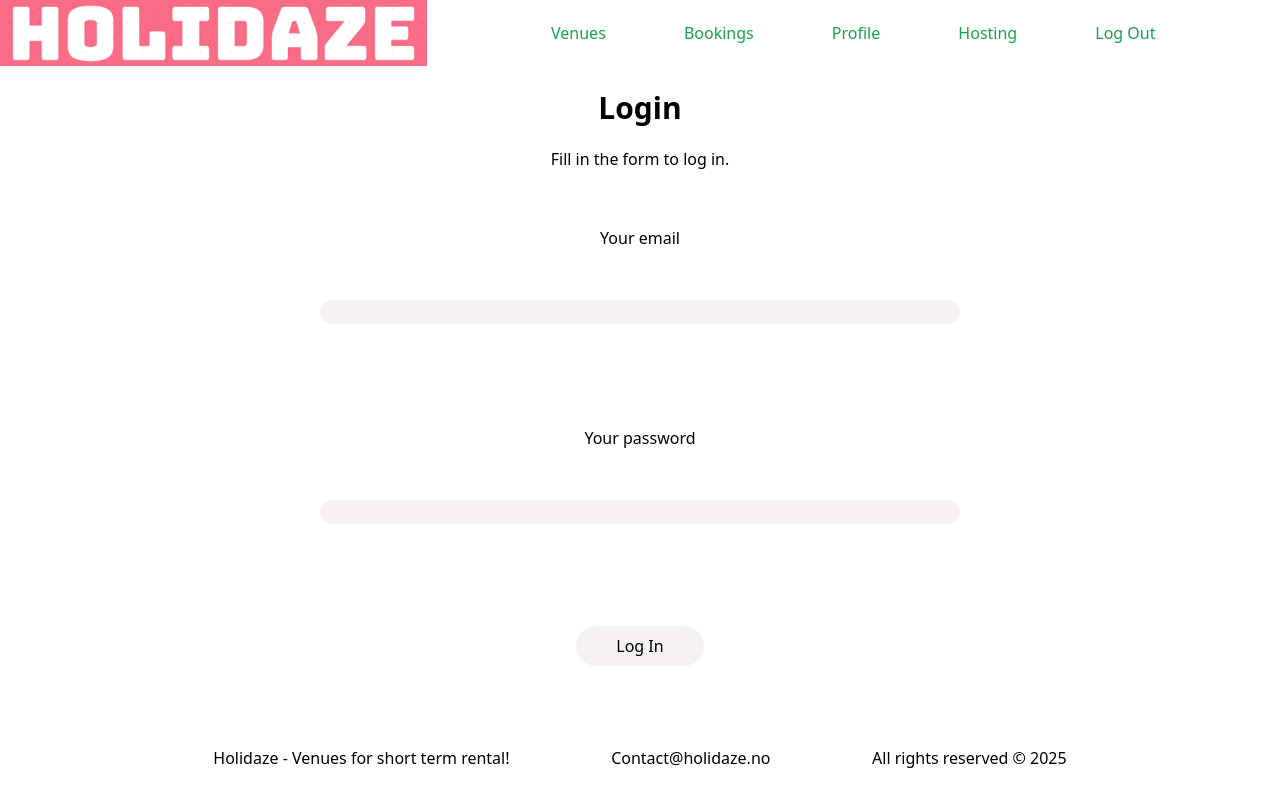
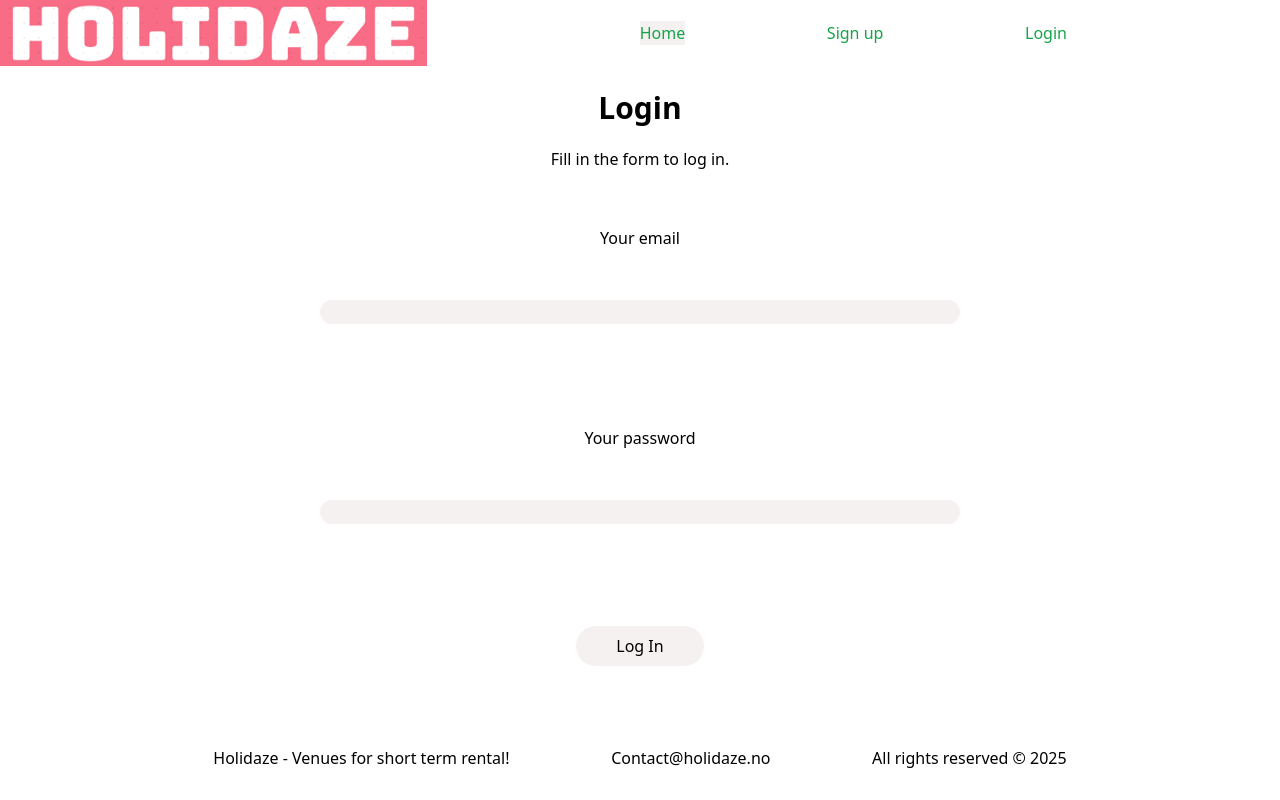
Before and after one commit to JohanLossius/holidaze, a React (Vite) app: page /login in a window 1280 px wide. Built offline with nearby package versions, Linux system fonts and the light colour scheme.

Commit message:
fix usecontext with local storage login functionality

```diff
--- a/src/App.jsx
+++ b/src/App.jsx
@@ -11,6 +11,7 @@ import Bookings from "./components/booking/bookings.jsx";
 import Profile from "./components/profile/profile.jsx";
 import Hosting from "./components/hosting/hosting.jsx";
 import RouteNotFound from "./components/validation/routeNotFound.jsx";
+import { ProfileLoginProvider } from "./components/constants/loginContext.jsx";
 
 // The <Outlet> from react-router-dom displays any child routes, almost like
 // passing through "children" in a component
--- /dev/null
+++ b/src/components/constants/localStorage.jsx
@@ -0,0 +1,26 @@
+// import React, { createContext, useContext, useState } from "react";
+
+// const username = localStorage.getItem("username");
+// const accessToken = localStorage.getItem("accessToken");
+// const avatarUrl = localStorage.getItem("avatarUrl");
+// const loggedIn = localStorage.getItem("loggedIn");
+
+// export { username, accessToken, avatarUrl, loggedIn };
+
+// export const localStorageSetItem = (key, value) => {
+//   localStorage.setItem(key, JSON.stringify(value));
+// };
+
+// export const localStorageGetItem = (key) => {
+//   const value = localStorage.getItem(key);
+//   console.log("localStorageGetItem value:", value ? JSON.parse(value) : null);
+//   return value ? JSON.parse(value) : null;
+// }
+
+// export const localStorageRemoveItem = (key) => {
+//   localStorage.removeItem(key);
+// }
+
+// export const localStorageClear = () => {
+//   localStorage.clear();
+// }
--- /dev/null
+++ b/src/components/constants/loginContext.jsx
@@ -0,0 +1,47 @@
+import React, { createContext, useContext, useState, useEffect } from "react";
+import { useNavigate } from "react-router-dom";
+
+const ProfileLoginContext = createContext();
+
+export const ProfileLoginProvider = ({ children }) => {
+  const [loggedInState, setLoggedInState] = useState(!!localStorage.getItem("loggedIn"));
+
+  const navigate = useNavigate();
+
+  // const signup = ( username, email ) => {
+  //   localStorage.setItem("username", username);
+  //   localStorage.setItem("email", email);
+  //   localStorage.setItem("loggedIn", false);
+  //   setLoggedInState(false);
+  // };
+
+  const login = ( username, token, avatarUrl ) => {
+    localStorage.setItem("username", username);
+    localStorage.setItem("accessToken", token);
+    localStorage.setItem("avatarUrl", avatarUrl);
+    localStorage.setItem("loggedIn", true);
+    setLoggedInState(true);
+    navigate("/venues");
+  }
+
+  const logout = () => {
+    localStorage.clear();
+    setLoggedInState(false);
+    navigate("/");
+  }
+
+  useEffect(() => {
+    const handleStorageChange = () => {
+      setLoggedInState(!!localStorage.getItem("loggedIn"));
+    }
+    window.addEventListener("storage", handleStorageChange);
+  });
+
+  return (
+    <ProfileLoginContext.Provider value={{ loggedInState, login, logout }}>
+      {children}
+    </ProfileLoginContext.Provider>
+  );
+}
+
+export const profileLoginUsage = () => useContext(ProfileLoginContext);
--- a/src/components/header/navbar.jsx
+++ b/src/components/header/navbar.jsx
@@ -1,13 +1,16 @@
 import React from "react";
 import { useState, useEffect } from "react";
 import { NavLink, useLocation } from "react-router-dom";
+import { profileLoginUsage } from "../constants/loginContext.jsx";
 
 function Navbar() {
   const urlPath = useLocation();
 
+  const { loggedInState, login, logout } = profileLoginUsage();
+
   return (
     <nav className="navbar w-full">
-      {urlPath.pathname === "/" /* && localStorage === "" */ ? (
+      {!loggedInState ? (
         <ul className="flex flex-row justify-between items-center w-2/3 m-auto">
           <li className="text-green-600 m-auto bg-secondary">
             <a href="/">Home</a>
@@ -42,7 +45,7 @@ function Navbar() {
             </NavLink>
           </li>
           <li className="text-green-600 m-auto">
-            <button className="logout-button secondary-button">Log Out</button>
+            <button onClick={() => logout() } className="bg-secondary p-2 rounded">Log Out</button>
           </li>
         </ul>
       )}
--- a/src/components/login/login.jsx
+++ b/src/components/login/login.jsx
@@ -4,6 +4,8 @@ import { yupResolver } from "@hookform/resolvers/yup";
 import * as yup from "yup";
 import { Link } from "react-router-dom";
 import { loginApi, apiKey } from "../constants/api.js";
+// import { localStorageSetItem } from "../constants/localStorage.jsx";
+import { profileLoginUsage } from "../constants/loginContext.jsx";
 
 const schema = yup
   .object({
@@ -23,6 +25,8 @@ const schema = yup
 function Login() {
   const [submittedData, setSubmittedData] = useState(null);
   const [feedback, setFeedback] = useState(null);
+
+  const { loggedInState, login, logout } = profileLoginUsage();
 
   const {
     register,
@@ -97,10 +101,8 @@ function Login() {
       const token = json.data.accessToken;
       const avatarUrl = json.data.avatar.url;
       const username = json.data.name;
-      localStorage.setItem("username", username);
-      localStorage.setItem("accessToken", token);
-      localStorage.setItem("avatarUrl", avatarUrl);
-      localStorage.setItem("loggedIn", true);
+
+      login(username, token, avatarUrl);
 
       if (resp.ok) {
         console.log("Console log: Login successful!");
@@ -109,9 +111,6 @@ function Login() {
                       <div className="m-2">Get started here: <Link to="/venues" className="underline">Venues</Link></div>
                     </div>);
         reset();
-
-        // For instant redirection upon successful login
-        // window.location.href = "/venues";
       }
 
     } catch (error) {
@@ -151,45 +150,4 @@ function Login() {
   );
 };
 
-
-//     return (
-//       <main className="h-[85vh] w-full m-auto">
-//         <section className="feedback-cont">
-//           {submittedData ? (
-//             <div className="flex flex-col h-[21vh] justify-between text-center p-4">
-//               <h2 className="h-[7vh] success-message font-bold text-xl text-center">You were successfully logged in!</h2>
-//               <p className="h-[7vh] p-contact text-center">Logged in as {submittedData.email}</p>
-//               <p className="h-[7vh] p-contact text-center">Get started here: <Link to="/venues" className="underline">Venues</Link></p>
-//             </div>
-//           ) : (
-//             <div className="flex flex-col h-[20vh] justify-center text-center p-4">
-//               <h2 class="text-center font-bold text-xl">Login</h2>
-//               <span className="span-contact text-center m-auto">Fill in the form to log in.</span>
-//             </div>
-//           )}
-//         </section>
-//         <form class="flex flex-col m-auto justify-between text-center h-[55vh]" onSubmit={handleSubmit(onSubmitHandler)}>
-//           <label htmlFor="email-id">Your email</label>
-//           <input
-//             {...register("email")}
-//             onBlur={() => handleBlur("email")}
-//             id="email-id"
-//             className="text-center bg-secondary w-1/2 mx-auto rounded-[25px]"
-//           />
-//           <span className="text-red-500">{errors.email?.message}</span>
-//           <label htmlFor="password-id">Your password</label>
-//           <input
-//             {...register("password")}
-//             onBlur={() => handleBlur("password")}
-//             id="password-id"
-//             className="text-center bg-secondary w-1/2 mx-auto rounded-[25px]"
-//           />
-//           <span className="text-red-500">{errors.password?.message}</span>
-//           <button type="submit" className="bg-secondary p-2 rounded-[25px] w-32 mx-auto">Log In</button>
-//         </form>
-//       </main>
-//     );
-//   };
-// };
-
 export default Login;
--- a/src/components/signup/signup.jsx
+++ b/src/components/signup/signup.jsx
@@ -4,6 +4,7 @@ import { yupResolver } from "@hookform/resolvers/yup";
 import * as yup from "yup";
 import { Link } from "react-router-dom";
 import { signupApi, apiKey } from "../constants/api.js";
+import { profileLoginUsage } from "../constants/loginContext.jsx";
 
 const schema = yup
   .object({
@@ -36,6 +37,8 @@ const schema = yup
 function Signup() {
   const [submittedData, setSubmittedData] = useState(null);
   const [feedback, setFeedback] = useState(null);
+
+  const { loggedInState, logout } = profileLoginUsage();
 
   const {
     register,
@@ -108,24 +111,21 @@ function Signup() {
         throw new Error(json.errors[0].message);
       }
 
-      const token = json.data.accessToken;
-      const avatarUrl = json.data.avatar.url;
       const username = json.data.name;
       const email = json.data.email;
-      localStorage.setItem("username", username);
-      localStorage.setItem("accessToken", token);
-      localStorage.setItem("avatarUrl", avatarUrl);
-      localStorage.setItem("loggedIn", true);
+
+      // signup(username, email);
 
       if (resp.ok) {
         console.log("Console log: Login successful!");
         setFeedback(<div className="flex flex-col justify-center text-center mx-auto h-[15vh] text-green-500 font-bold">
                       <div className="">Your profile was successfully created!</div>
-                      <div className="">Username: {username}!</div>
-                      <div className="">Email: {email}!</div>
-                      <div className="">Get started here: <Link to="/venues" className="underline">Venues</Link></div>
+                      <div className="">Username: {username}</div>
+                      <div className="">Email: {email}</div>
+                      <div className="">Get started by logging in here: <Link to="/login" className="underline">Login</Link></div>
                     </div>);
         reset();
+
       }
     } catch (error) {
       console.log("Error: " + error.message);
@@ -184,105 +184,3 @@ function Signup() {
 };
 
 export default Signup;
-
-// function Signup() {
-//   const [submittedData, setSubmittedData] = useState(null);
-//   const [feedback, setFeedback] = useState(null);
-
-//   const {
-//     register,
-//     handleSubmit,
-//     formState:
-//       { errors },
-//       trigger,
-//       getValues,
-//       reset,
-//   } = useForm({
-//     resolver: yupResolver(schema),
-//   });
-
-// // Handle console logging, validation with yup and react form hook
-//   const handleBlur = async (field) => {
-
-//     // Trigger validation for the specified field when it loses focus
-//     const result = await trigger(field);
-
-//     if (result) {
-//       // Get the current values of the form fields
-//       const values = getValues();
-
-//       if (
-//         !errors.firstName && !errors.firstName && !errors.email && !errors.password &&
-//         values.firstName && values.lastName && values.email && values.password
-//       ) {
-//         console.log("Validation succeeded, data:", values);
-//       }
-//     }
-//   };
-
-//   function onSubmitHandler(data) {
-//     console.log("onSubmit data:", data);
-//     setSubmittedData(data);
-//     reset();
-//   }
-
-//   return (
-//     <main className="h-[85vh] w-full m-auto">
-//       <section className="feedback-cont">
-//         {submittedData ? (
-//           <div className="flex flex-col h-[20vh] justify-center text-center p-4">
-//             <h2 className="success-message font-bold text-xl text-center">Your profile was successfully created!</h2>
-//             <div className="flex flex-col justify-between mx-auto text-center">
-//               <span className="span-contact">Username: <span className="submitted-data-span">{submittedData.firstName}_{submittedData.lastName}</span></span>
-//               <span className="span-contact">Email: <span className="submitted-data-span">{submittedData.email}</span></span>
-//               <span className="span-contact">Password: <span className="submitted-data-span">Don't worry mate. We ain't revealin' ya password to everybody!</span></span>
-//             </div>
-//             <p className="p-contact text-center">Get started here: <Link to="/venues" className="">Venues</Link>.</p>
-//           </div>
-//         ) : (
-//           <div className="flex flex-col h-[20vh] justify-center text-center p-4">
-//             <h2 className="text-center font-bold text-xl">Signup form</h2>
-//             <span className="span-contact text-center m-auto">Fill in the form below to send us a message.</span>
-//           </div>
-//         )}
-//       </section>
-//       <form className="flex flex-col m-auto justify-between text-center h-[55vh]" onSubmit={handleSubmit(onSubmitHandler)}>
-//         <label htmlFor="first-name-id">Your first name</label>
-//         <input
-//           {...register("firstName")}
-//           onBlur={() => handleBlur("firstName")}
-//           id="first-name-id"
-//           className="text-center bg-secondary w-1/2 mx-auto rounded-[25px]"
-//         />
-//         <span className="text-red-500">{errors.firstName?.message}</span>
-//         <label htmlFor="last-name-id">Your last name</label>
-//         <input
-//           {...register("lastName")}
-//           onBlur={() => handleBlur("lastName")}
-//           id="last-name-id"
-//           className="text-center bg-secondary w-1/2 mx-auto rounded-[25px]"
-//         />
-//         <span className="text-red-500">{errors.lastName?.message}</span>
-//         <label htmlFor="email-id">Your email</label>
-//         <input
-//           {...register("email")}
-//           onBlur={() => handleBlur("email")}
-//           id="email-id"
-//           className="text-center bg-secondary w-1/2 mx-auto rounded-[25px]"
-//         />
-//         <span className="text-red-500">{errors.email?.message}</span>
-//         <label htmlFor="password-id">Your password</label>
-//         <input
-//           {...register("password")}
-//           onBlur={() => handleBlur("password")}
-//           id="password-id"
-//           className="text-center bg-secondary w-1/2 mx-auto rounded-[25px]"
-//         />
-//         <span className="text-red-500">{errors.password?.message}</span>
-//         <button type="submit" className="bg-secondary p-2 rounded-[25px] w-32 mx-auto">Sign Up</button>
-//       </form>
-//     </main>
-//   );
-// }
-
-// export default Signup;
```
Also changed, not shown: src/components/login/loginFunctionality.jsx (deleted, +0 -9 lines), src/main.jsx (+5 -2 lines), src/components/constants/localStorage.js (deleted).
